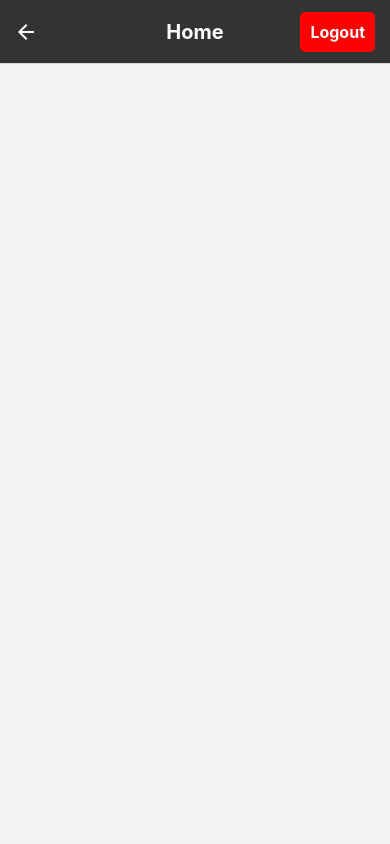
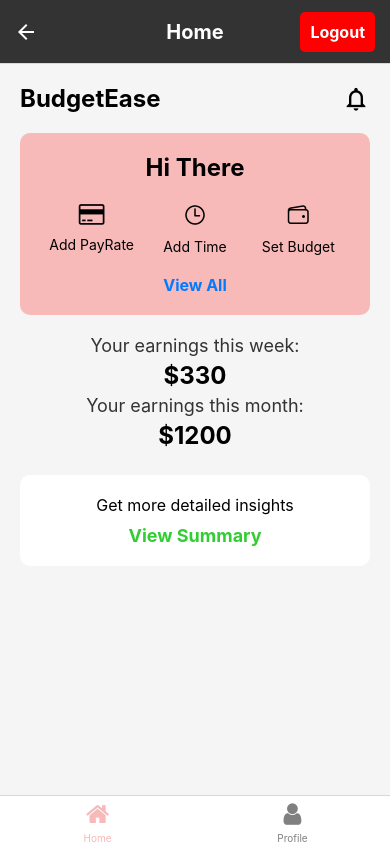
Before and after one commit to aatish70468/BudgetEase, a React Native app: screen /Home in a window 390 px wide. Built offline with nearby package versions, Linux system fonts and the light colour scheme.

Commit message:
BUD-36-home-screen-implementation

```diff
--- a/App.js
+++ b/App.js
@@ -3,11 +3,13 @@ import { createNativeStackNavigator } from '@react-navigation/native-stack';
 import { createBottomTabNavigator } from '@react-navigation/bottom-tabs';
 import { StatusBar } from 'expo-status-bar';
 import { StyleSheet, Text, View, Pressable } from 'react-native';
+import { FontAwesome, Ionicons } from '@expo/vector-icons';
 import { auth } from './FirebaseConfig';
 import { signOut } from 'firebase/auth';
 import SignIn from './Screens/SignIn';
 import SignUp from './Screens/SignUp';
 import Home from './Screens/Home';
+import Profile from './Screens/Profile';
 import ForgotPassword from './Screens/ForgotPassword';
 
 const Tab = createBottomTabNavigator();
@@ -33,6 +35,36 @@ export default function App() {
     <Pressable style={styles.button} onPress={() => btnLogoutPressed({ navigation })}>
       <Text style={styles.buttonText}>Logout</Text>
     </Pressable>
+  );
+
+  // Bottom tab navigation
+  const TabNavigator = () => (
+    <Tab.Navigator
+      screenOptions={({ route }) => ({
+        tabBarIcon: ({ color, size }) => {
+          let iconName;
+          if (route.name === 'Home') {
+            iconName = 'home';
+          } else if (route.name === 'Profile') {
+            iconName = 'user';
+          }
+          return <FontAwesome name={iconName} size={size} color={color} />;
+        },
+        tabBarActiveTintColor: '#f8b9b9', // Active tab color
+        tabBarInactiveTintColor: 'gray',
+      })}
+    >
+      <Tab.Screen
+        name="Home"
+        component={Home}
+        options={{ headerShown: false }} // No header for Home in tabs
+      />
+      <Tab.Screen
+        name="Profile"
+        component={Profile}
+        options={{ headerShown: false }} // No header for Profile in tabs
+      />
+    </Tab.Navigator>
   );
 
   const screenOptions = {
@@ -71,12 +103,20 @@ export default function App() {
         />
         <Stack.Screen
           name="Home"
+          component={TabNavigator} // Show TabNavigator when logged in
+          options={({ navigation }) => ({
+            headerBackVisible: false,
+            headerRight: () => btnDisplayLogout({ navigation }),
+          })}
+        />
+        {/* <Stack.Screen
+          name="Home"
           component={Home}
           options={({ navigation }) => ({
             headerBackVisible: false,
             headerRight: () => btnDisplayLogout({ navigation }),
           })}
-        />
+        /> */}
       </Stack.Navigator>
     </NavigationContainer>
   );
--- a/Screens/Home.js
+++ b/Screens/Home.js
@@ -1,26 +1,134 @@
-import { React, useState, useEffect } from "react"
-import { StyleSheet, Text, View } from "react-native"
+import React from 'react';
+import { StyleSheet, Text, View, Pressable } from 'react-native';
+import { FontAwesome, Ionicons, MaterialIcons } from '@expo/vector-icons';
 
-const Home = () => {
-    return (
-        <View style={style.container}>
-            <Text style={style.title}></Text>
+const Home = ({ navigation }) => {
+  return (
+    <View style={styles.container}>
+      {/* Header Section */}
+      <View style={styles.header}>
+        <Text style={styles.title}>BudgetEase</Text>
+        <Pressable onPress={() => console.log('Notification pressed')}>
+          <MaterialIcons name="notifications-none" size={28} color="black" />
+        </Pressable>
+      </View>
 
-            <Text style={style.prompts}></Text>
+      {/* Top Section */}
+      <View style={styles.topSection}>
+        <Text style={styles.greeting}>Hi There</Text>
+        <View style={styles.actionRow}>
+          <Pressable style={styles.actionItem} onPress={() => console.log('Add PayRate pressed')}>
+            <FontAwesome name="credit-card" size={24} color="black" />
+            <Text style={styles.actionText}>Add PayRate</Text>
+          </Pressable>
+          <Pressable style={styles.actionItem} onPress={() => console.log('Add Time pressed')}>
+            <Ionicons name="time-outline" size={24} color="black" />
+            <Text style={styles.actionText}>Add Time</Text>
+          </Pressable>
+          <Pressable style={styles.actionItem} onPress={() => console.log('Set Budget pressed')}>
+            <Ionicons name="wallet-outline" size={24} color="black" />
+            <Text style={styles.actionText}>Set Budget</Text>
+          </Pressable>
         </View>
-    )
+        <Pressable onPress={() => navigation.navigate('ViewAll')}>
+          <Text style={styles.viewAll}>View All</Text>
+        </Pressable>
+      </View>
+
+      {/* Earnings Section */}
+      <View style={styles.earningsSection}>
+        <Text style={styles.earningsText}>Your earnings this week:</Text>
+        <Text style={styles.earningsAmount}>$330</Text>
+        <Text style={styles.earningsText}>Your earnings this month:</Text>
+        <Text style={styles.earningsAmount}>$1200</Text>
+      </View>
+
+      {/* Summary Section */}
+      <View style={styles.summarySection}>
+        <Text style={styles.summaryText}>Get more detailed insights</Text>
+        <Pressable onPress={() => navigation.navigate('Summary')}>
+          <Text style={styles.viewSummary}>View Summary</Text>
+        </Pressable>
+      </View>
+    </View>
+  );
 };
 
 export default Home;
 
-const style = StyleSheet.create({
-    container: {
-
-    },
-    title: {
-
-    },
-    prompts: {
-
-    }
+const styles = StyleSheet.create({
+  container: {
+    flex: 1,
+    padding: 20,
+    backgroundColor: '#f5f5f5',
+  },
+  header: {
+    flexDirection: 'row',
+    justifyContent: 'space-between',
+    alignItems: 'center',
+    marginBottom: 20,
+  },
+  title: {
+    fontSize: 24,
+    fontWeight: 'bold',
+  },
+  topSection: {
+    backgroundColor: '#f8b9b9',
+    borderRadius: 10,
+    padding: 20,
+    alignItems: 'center',
+    marginBottom: 20,
+  },
+  greeting: {
+    fontSize: 24,
+    fontWeight: 'bold',
+    marginBottom: 20,
+  },
+  actionRow: {
+    flexDirection: 'row',
+    justifyContent: 'space-between',
+    width: '100%',
+    marginBottom: 20,
+  },
+  actionItem: {
+    alignItems: 'center',
+    flex: 1,
+  },
+  actionText: {
+    marginTop: 10,
+    fontSize: 14,
+  },
+  viewAll: {
+    color: '#007bff',
+    fontSize: 16,
+    fontWeight: 'bold',
+  },
+  earningsSection: {
+    marginBottom: 20,
+    alignItems: 'center',
+  },
+  earningsText: {
+    fontSize: 18,
+    color: '#333',
+  },
+  earningsAmount: {
+    fontSize: 24,
+    fontWeight: 'bold',
+    marginVertical: 5,
+  },
+  summarySection: {
+    backgroundColor: '#fff',
+    borderRadius: 10,
+    padding: 20,
+    alignItems: 'center',
+  },
+  summaryText: {
+    fontSize: 16,
+    marginBottom: 10,
+  },
+  viewSummary: {
+    fontSize: 18,
+    color: '#32cd32',
+    fontWeight: 'bold',
+  },
 });
--- /dev/null
+++ b/Screens/Profile.js
@@ -0,0 +1,25 @@
+import React from 'react';
+import { StyleSheet, Text, View } from 'react-native';
+
+const Profile = () => {
+  return (
+    <View style={styles.container}>
+      <Text style={styles.text}>Profile Page</Text>
+    </View>
+  );
+};
+
+export default Profile;
+
+const styles = StyleSheet.create({
+  container: {
+    flex: 1,
+    justifyContent: 'center',
+    alignItems: 'center',
+    backgroundColor: '#f5f5f5',
+  },
+  text: {
+    fontSize: 20,
+    fontWeight: 'bold',
+  },
+});
```
